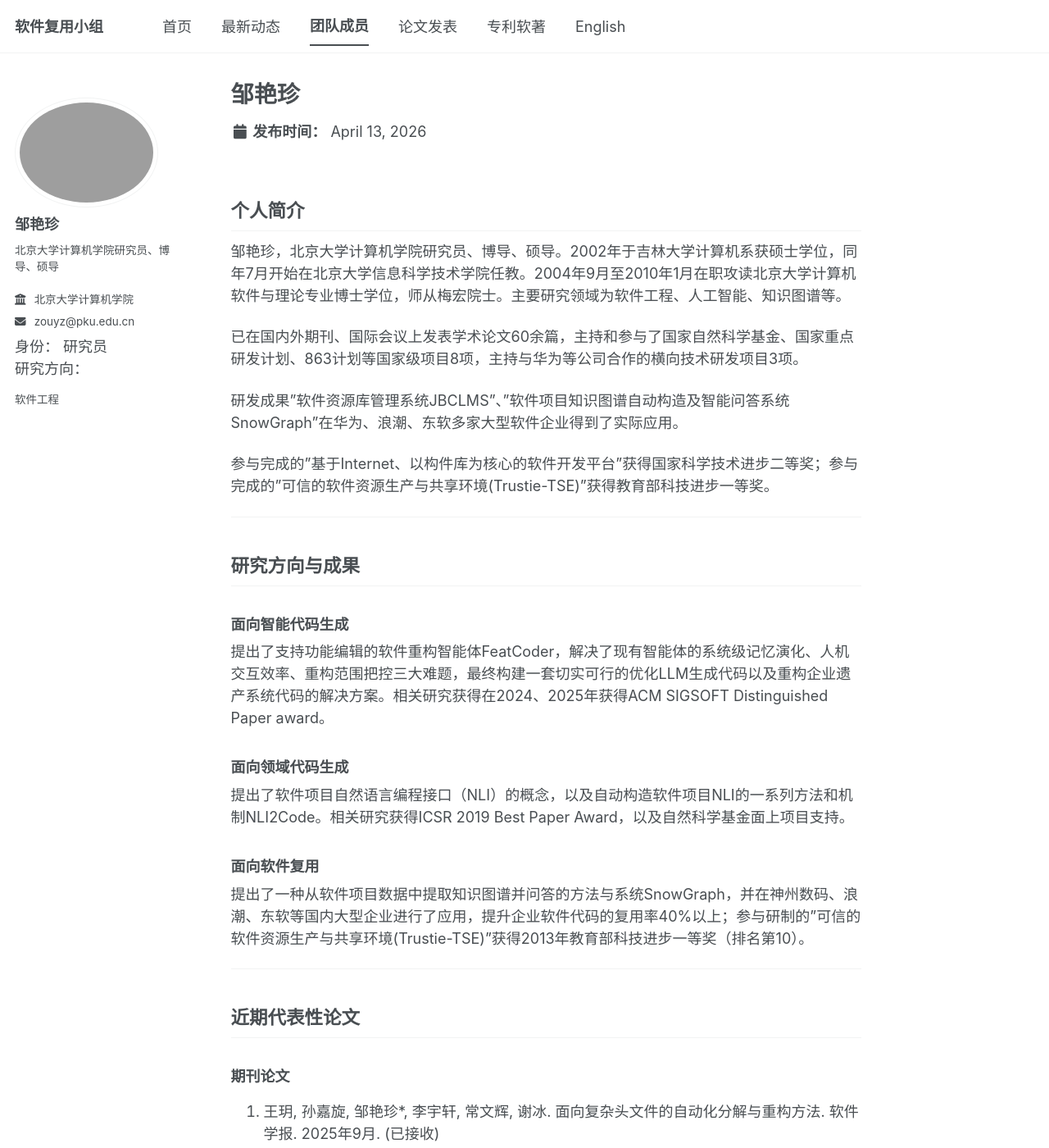
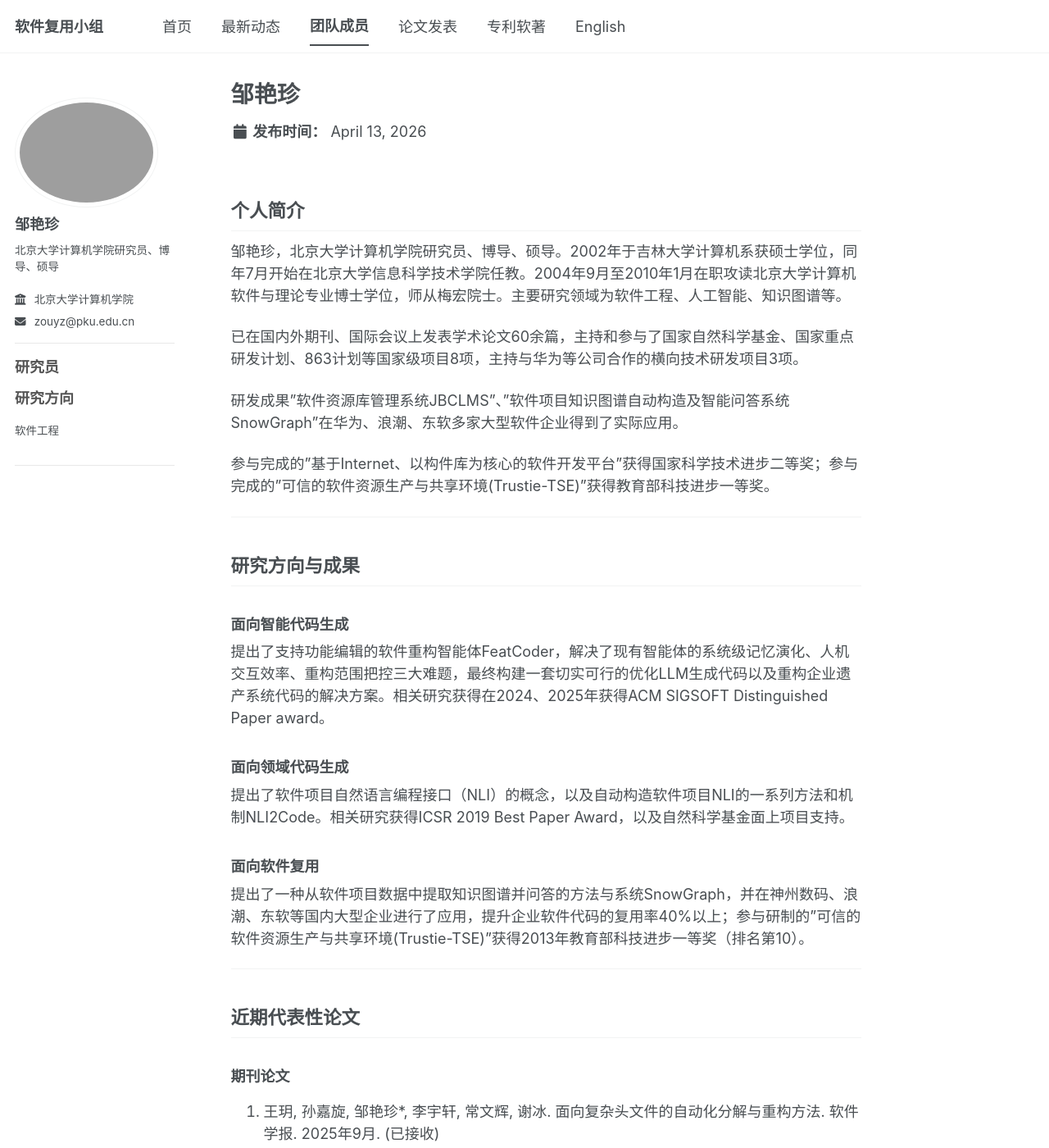
Before and after one commit to a496263365/group, a Jekyll site: the page built from _people/Zou-Yanzhen.md, in a window 1280 px wide and 1400 px high. Shown: the whole window at 82% size. Built offline with Jekyll 4.4.1, drawn with Linux system fonts in a browser that asks for light colours; a script bundle is joined from its source files by our own code; library files that are not in the unit come from our copies.

Commit message:
调整人员样式

```diff
--- a/_includes/author-profile.html
+++ b/_includes/author-profile.html
@@ -171,31 +171,24 @@
   </div>
 
   <div class="author__info-section">
-    {%- comment -%} 基本信息：身份类型 {%- endcomment -%}
     {% if author.identity_type %}
       <div class="author__info-item">
-        <span class="author__info-label">身份：</span>
-        <span class="author__info-value">
+        <span class="author__info-label">
           {{ author.identity_type }}
           {% if author.identity_type_note and author.identity_type_note != "" %}
             - {{ author.identity_type_note }}
           {% endif %}
+          {% if author.grade and author.grade != "" %}
+            - {{ author.grade }}
+        {% endif %}
         </span>
-      </div>
-    {% endif %}
-
-    {%- comment -%} 年级 {%- endcomment -%}
-    {% if author.grade and author.grade != "" %}
-      <div class="author__info-item">
-        <span class="author__info-label">年级：</span>
-        <span class="author__info-value">{{ author.grade }}</span>
       </div>
     {% endif %}
 
     {%- comment -%} 研究方向（支持 Markdown 列表） {%- endcomment -%}
     {% if author.research and author.research != "" %}
       <div class="author__info-item">
-        <span class="author__info-label">研究方向：</span>
+        <span class="author__info-label">研究方向</span>
         <div class="author__info-markdown">
           {{ author.research | markdownify }}
         </div>
@@ -205,7 +198,7 @@
     {%- comment -%} 参与项目（支持 Markdown 列表） {%- endcomment -%}
     {% if author.project and author.project != "" %}
       <div class="author__info-item">
-        <span class="author__info-label">参与项目：</span>
+        <span class="author__info-label">参与项目</span>
         <div class="author__info-markdown">
           {{ author.project | markdownify }}
         </div>
--- a/_includes/sidebar.html
+++ b/_includes/sidebar.html
@@ -23,3 +23,51 @@
   {% endif %}
   </div>
 {% endif %}
+
+
+<style>
+.author__info-section {
+  margin: 15px 0;
+  padding: 15px 0;
+  border-top: 1px solid #e8e8e8;
+  border-bottom: 1px solid #e8e8e8;
+}
+
+.author__info-item {
+  margin-bottom: 10px;
+  line-height: 1.6;
+}
+
+.author__info-item:last-child {
+  margin-bottom: 0;
+}
+
+.author__info-label {
+  font-weight: 600;
+  color: #555;
+}
+
+.author__info-markdown {
+  display: inline;
+}
+
+.author__info-markdown ul,
+.author__info-markdown ol {
+  display: inline;
+  margin: 0;
+  padding-left: 20px;
+}
+
+.author__info-markdown li {
+  display: inline;
+  margin-right: 10px;
+}
+
+.author__info-markdown li::after {
+  content: "、";
+}
+
+.author__info-markdown li:last-child::after {
+  content: "";
+}
+</style>
```
Also changed, not shown: _pages/people.md (+0 -50 lines).
